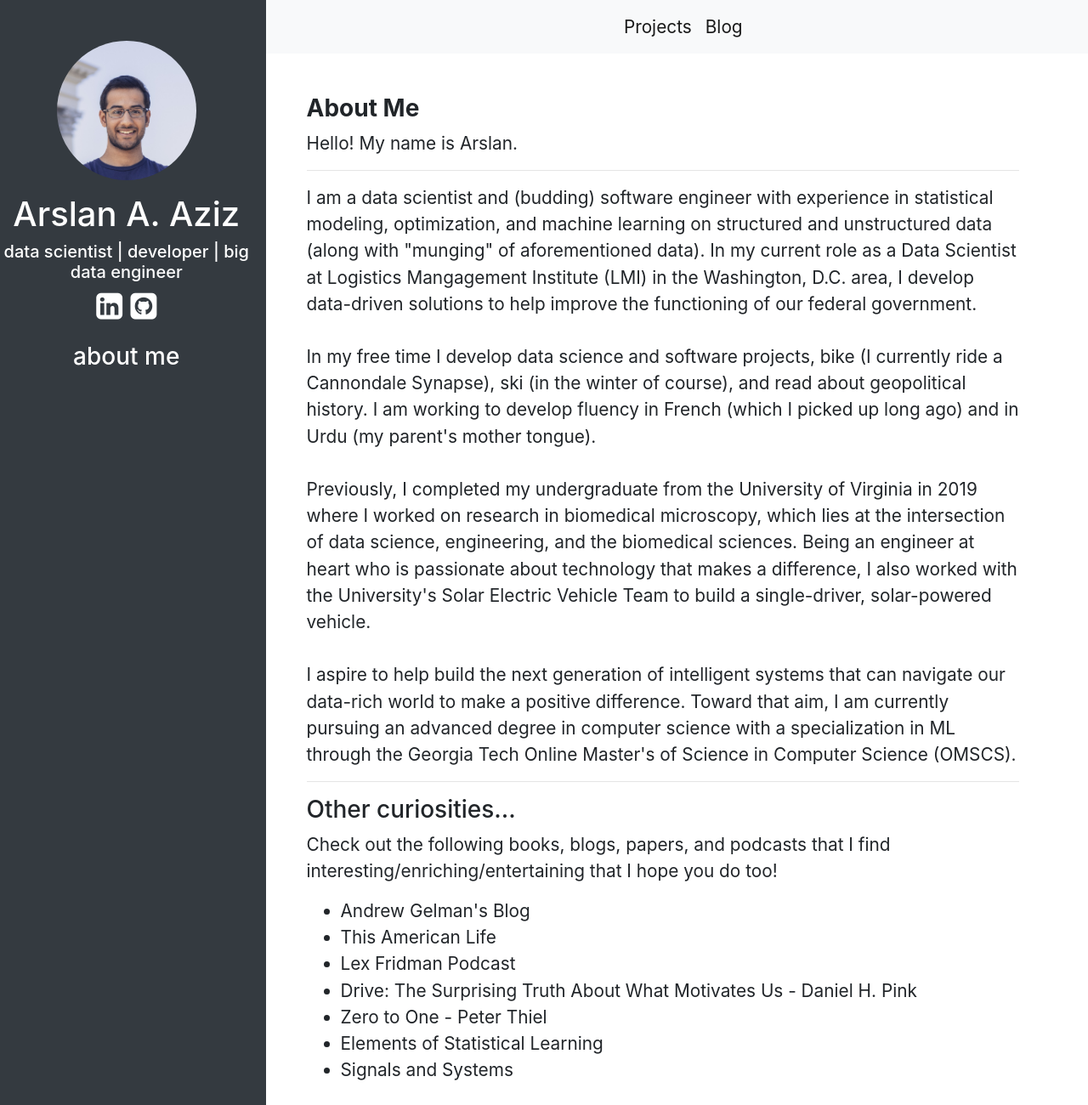
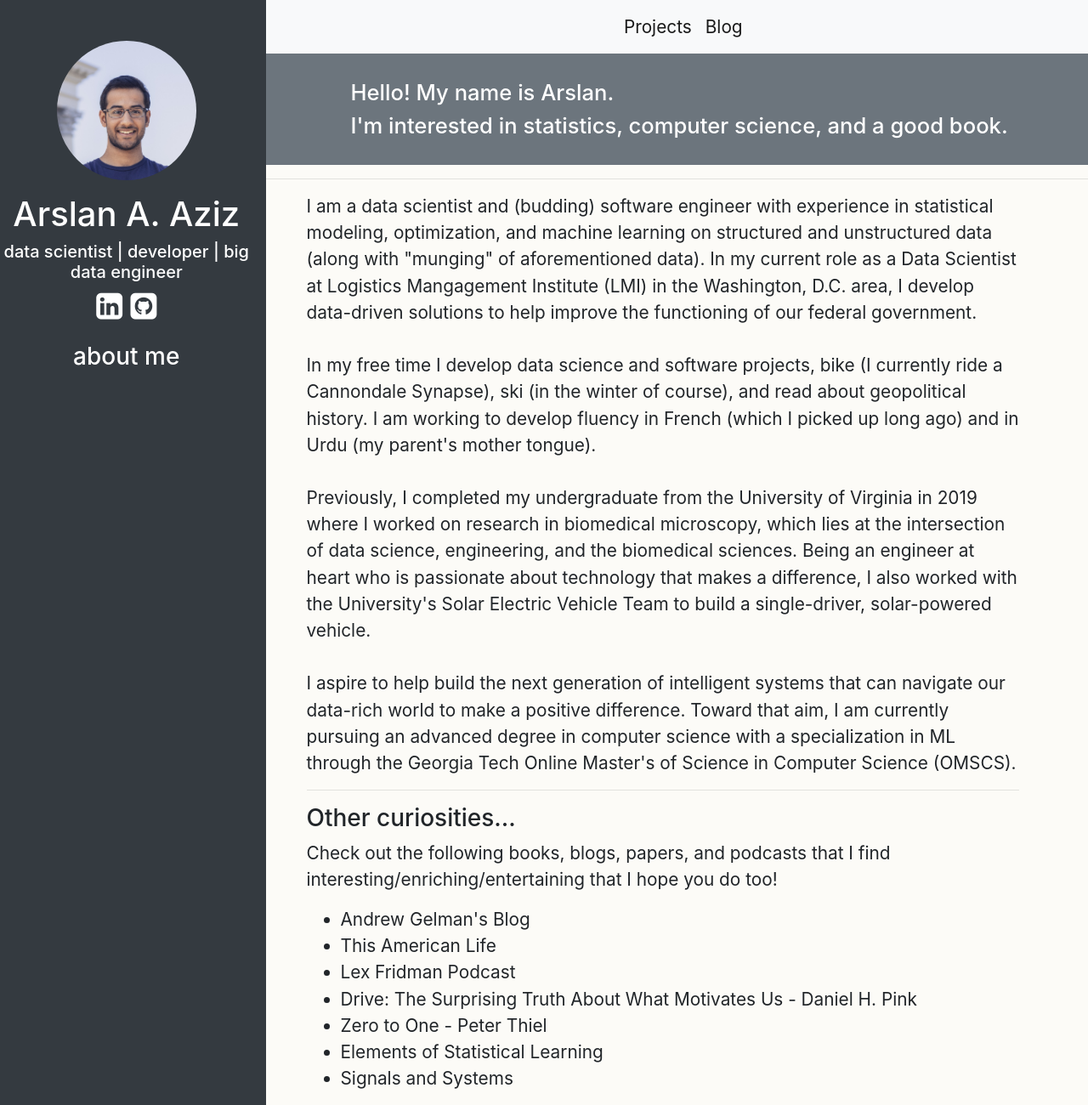
Before and after one commit to arslan-aziz/arslan-aziz.github.io, a Jekyll site: the page built from aboutme.html, in a window 1280 px wide. Shown: the whole page at 85% size. Built offline with Jekyll 4.4.1, drawn with Linux system fonts in a browser that asks for light colours.

Commit message:
updated layout

```diff
--- a/_layouts/default.html
+++ b/_layouts/default.html
@@ -7,6 +7,9 @@
     <link rel="stylesheet" href="https://stackpath.bootstrapcdn.com/bootstrap/4.3.1/css/bootstrap.min.css" integrity="sha384-ggOyR0iXCbMQv3Xipma34MD+dH/1fQ784/j6cY/iJTQUOhcWr7x9JvoRxT2MZw1T" crossorigin="anonymous">
     <link rel="stylesheet" href="https://cdnjs.cloudflare.com/ajax/libs/font-awesome/4.7.0/css/font-awesome.min.css">
   </head>
+  <style>
+    body {background-color: #FCFBF7;}
+  </style>
   <body>
     <div class="container-fluid px-lg-0" style="height: 100vh; overflow-x: hidden;">
       <div class="row h-100 mx-lg-n0">
--- a/_layouts/post.html
+++ b/_layouts/post.html
@@ -1,7 +1,7 @@
 ---
 layout: default
 ---
-<div class="post container-flex ml-5 mr-5">
+<div class="post container-flex ml-5 mr-5 mt-5">
     <h1 class="aboutme-font">{{ page.title }}</h1>
     <p class="aboutme-size-font">{{ page.date | date_to_string }}</p>
     {{content}}
--- a/aboutme.html
+++ b/aboutme.html
@@ -2,13 +2,18 @@
 layout: default
 title: About Me
 ---
-<div class="container-flex ml-5 mr-5 pr-5 mt-5">
-    <h3 class=aboutme-font><b>About Me</b></h3>
-    <p class=aboutme-size-font>
-        Hello! My name is Arslan. <br>
+<div class="container-flex">
+    <div class="bg-secondary">
+        <h1 class=aboutme-font style="color:white; margin-left: 100px; font-size:2vw;">
+            <br>Hello! My name is Arslan.
+        </h1>
+        <h3 style="color:white; margin-left: 100px; font-size:2vw;">
+            I'm interested in statistics, computer science, and a good book. <br><br>
+        </h3>
+    </div>
     <hr>
-    </p>
-    <p class=aboutme-size-font>
+    <div class="ml-5 mr-5 pr-5">
+        <p class="aboutme-size-font">
             I am a data scientist and (budding) software engineer with experience in statistical modeling, optimization, and machine learning on
             structured and unstructured data (along with "munging" of aforementioned data). In my current role as a Data Scientist at Logistics Mangagement
             Institute (LMI) in the Washington, D.C. area, I develop data-driven solutions to help improve the functioning of our federal government.
@@ -43,3 +48,4 @@ title: About Me
             </ul>
         </p>
     </div>
+</div>
```
Lines whose indentation alone changed are shown as unchanged.
